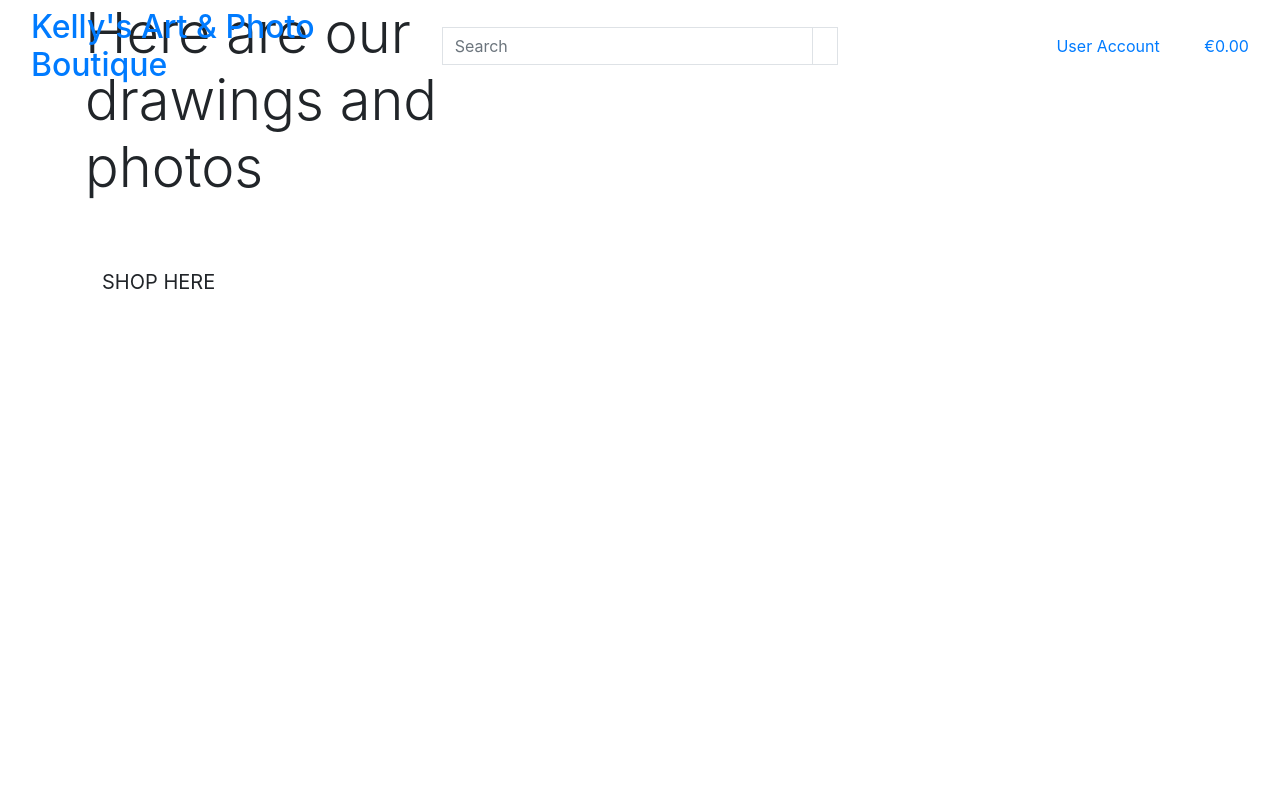
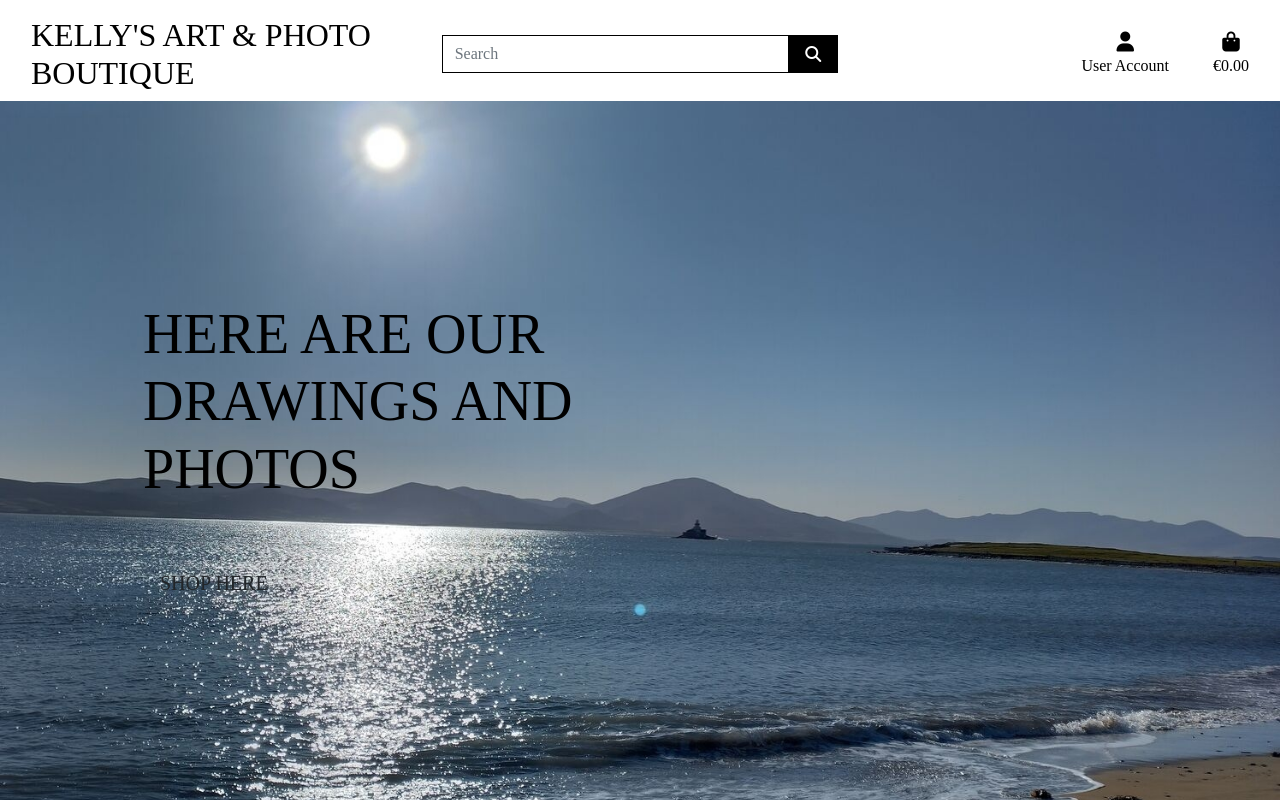
Before and after one commit to BarbyKelly/project-5, a Django app: page / in a window 1280 px wide. Run offline with Django 3.2, Linux system fonts and the light colour scheme; some libraries are stand-ins or nearby versions.

Commit message:
Edit homepage header and css, edit readme credit

```diff
--- a/project5/settings.py
+++ b/project5/settings.py
@@ -150,6 +150,10 @@
 # https://docs.djangoproject.com/en/3.2/howto/static-files/
 
 STATIC_URL = '/static/'
+STATICFILES_DIRS = (os.path.join(BASE_DIR, 'static'),)
+
+MEDIA_URL = '/media/'
+MEDIA_ROOT = os.path.join(BASE_DIR, 'media')
 
 # Default primary key field type
 # https://docs.djangoproject.com/en/3.2/ref/settings/#default-auto-field
--- a/project5/urls.py
+++ b/project5/urls.py
@@ -1,3 +1,5 @@
+# Code for urls.py from Walk-Through, credit in README
+
 """project5 URL Configuration
 
 The `urlpatterns` list routes URLs to views. For more information please see:
@@ -15,9 +17,11 @@
 """
 from django.contrib import admin
 from django.urls import path, include
+from django.conf import settings
+from django.conf.urls.static import static
 
 urlpatterns = [
     path('admin/', admin.site.urls),
     path('accounts/', include('allauth.urls')),
     path('', include('home.urls')),
-]
+] + static(settings.MEDIA_URL, document_root=settings.MEDIA_ROOT)
--- /dev/null
+++ b/static/css/base.css
@@ -0,0 +1,83 @@
+/* base.css copied from walk-through "Boutique Ado", like base for most of the files, folders for this project */
+
+html {
+    height: 100%;
+}
+
+body {
+    background: url('/media/websitebackground.jpg') no-repeat center center fixed;
+    background-size: cover;
+    height: calc(100vh - 164px);
+    color: #555555;
+    font-family: 'Cormorant Garamond';
+}
+
+/* from Bulma */
+.icon {
+    align-items: center;
+    display: inline-flex;
+    justify-content: center;
+    height: 1.5rem;
+    width: 1.5rem;
+}
+
+.logo-font {
+    text-transform: uppercase;
+}
+
+.main-logo-link {
+    width: fit-content;
+}
+
+.shop-now-button {
+    background: black;
+    color: white;
+    min-width: 260px;
+}
+
+.btn-black {
+    background: black;
+    color: white;
+}
+
+.shop-now-button:hover,
+.shop-now-button:active,
+.shop-now-button:focus,
+.btn-black:hover,
+.btn-black:active,
+.btn-black:focus {
+    background: #222;
+    color: white;
+}
+
+.text-black {
+    color: #000 !important;
+}
+
+.border-black {
+    border: 1px solid black !important;
+}
+
+/* -------------------------------- Media Queries */
+
+/* Slightly larger container on xl screens */
+@media (min-width: 1200px) {
+  .container {
+    max-width: 80%;
+  }
+}
+
+/* fixed top navbar only on medium and up */
+@media (min-width: 992px) {
+    .fixed-top-desktop-only {
+        position: fixed;
+        top: 0;
+        right: 0;
+        left: 0;
+        z-index: 1030;
+    }
+
+    .header-container {
+        padding-top: 164px;
+    }
+}
--- a/templates/base.html
+++ b/templates/base.html
@@ -1,4 +1,4 @@
-<!-- All of the code base for pp5 from CI Walk-Through -->
+<!-- All of the code base for pp5 from CI Walk-Through "Boutique Ado" https://github.com/Code-Institute-Solutions/boutique_ado_v1 -->
 
 {% load static %}
 
@@ -17,12 +17,17 @@
 
     {% block corecss %}
         <link rel="stylesheet" href="https://cdn.jsdelivr.net/npm/bootstrap@4.6.2/dist/css/bootstrap.min.css" integrity="sha384-xOolHFLEh07PJGoPkLv1IbcEPTNtaed2xpHsD9ESMhqIYd0nLMwNLD69Npy4HI+N" crossorigin="anonymous">
+        <link rel="preconnect" href="https://fonts.googleapis.com">
+        <link rel="preconnect" href="https://fonts.gstatic.com" crossorigin>
+        <link href="https://fonts.googleapis.com/css2?family=Cormorant+Garamond:ital,wght@0,300;0,400;0,500;0,600;0,700;1,300;1,400;1,500;1,600;1,700&display=swap">
+        <link rel="stylesheet" href="{% static 'css/base.css' %}">
     {% endblock %}
 
     {% block extra_css %}
     {% endblock %}
 
     {% block corejs %}
+        <script src="https://kit.fontawesome.com/5d412561c7.js" crossorigin="anonymous"></script>
         <script src="https://cdn.jsdelivr.net/npm/jquery@3.5.1/dist/jquery.slim.min.js" integrity="sha384-DfXdz2htPH0lsSSs5nCTpuj/zy4C+OGpamoFVy38MVBnE+IbbVYUew+OrCXaRkfj" crossorigin="anonymous"></script>
         <script src="https://cdn.jsdelivr.net/npm/bootstrap@4.6.2/dist/js/bootstrap.bundle.min.js" integrity="sha384-Fy6S3B9q64WdZWQUiU+q4/2Lc9npb8tCaSX9FK7E8HnRr0Jz8D6OP9dO5Vg3Q9ct" crossorigin="anonymous"></script>
     {% endblock %}
@@ -34,7 +39,7 @@
   </head>
   <body>
     <header class="container-fluid fixed-top">
-      <div class="row">
+      <div id="topnav" class="row bg-white pt-lg-2 d-none d-lg-flex">
         <div class="col-12 col-lg-4 my-auto py-1 py-lg-0 text-center text-lg-left">
             <a href="{% url 'home' %}" class="nav-link main-logo-link">
                 <h2 class="logo-font text-black my-0"><italic>Kelly's Art & Photo Boutique</italic></h2>
@@ -69,10 +74,10 @@
                           <a href="" class="dropdown-item">Item Management</a>
                       {% endif %}
                       <a href="" class="dropdown-item">My Account</a>
-                      <a href="{% url 'account_signout' %}" class="dropdown-item">Sign Out</a>
+                      <a href="{% url 'account_logout' %}" class="dropdown-item">Sign Out</a>
                     {% else %}
                       <a href="{% url 'account_signup' %}" class="dropdown-item">Sign Up</a>
-                      <a href="{% url 'account_signin' %}" class="dropdown-item">Sign In</a>
+                      <a href="{% url 'account_login' %}" class="dropdown-item">Sign In</a>
                     {% endif %}
                 </div>
               </li>
```
Also changed, not shown: README.md, media/websitebackground.jpg (added). Lines whose indentation alone changed are shown as unchanged.
